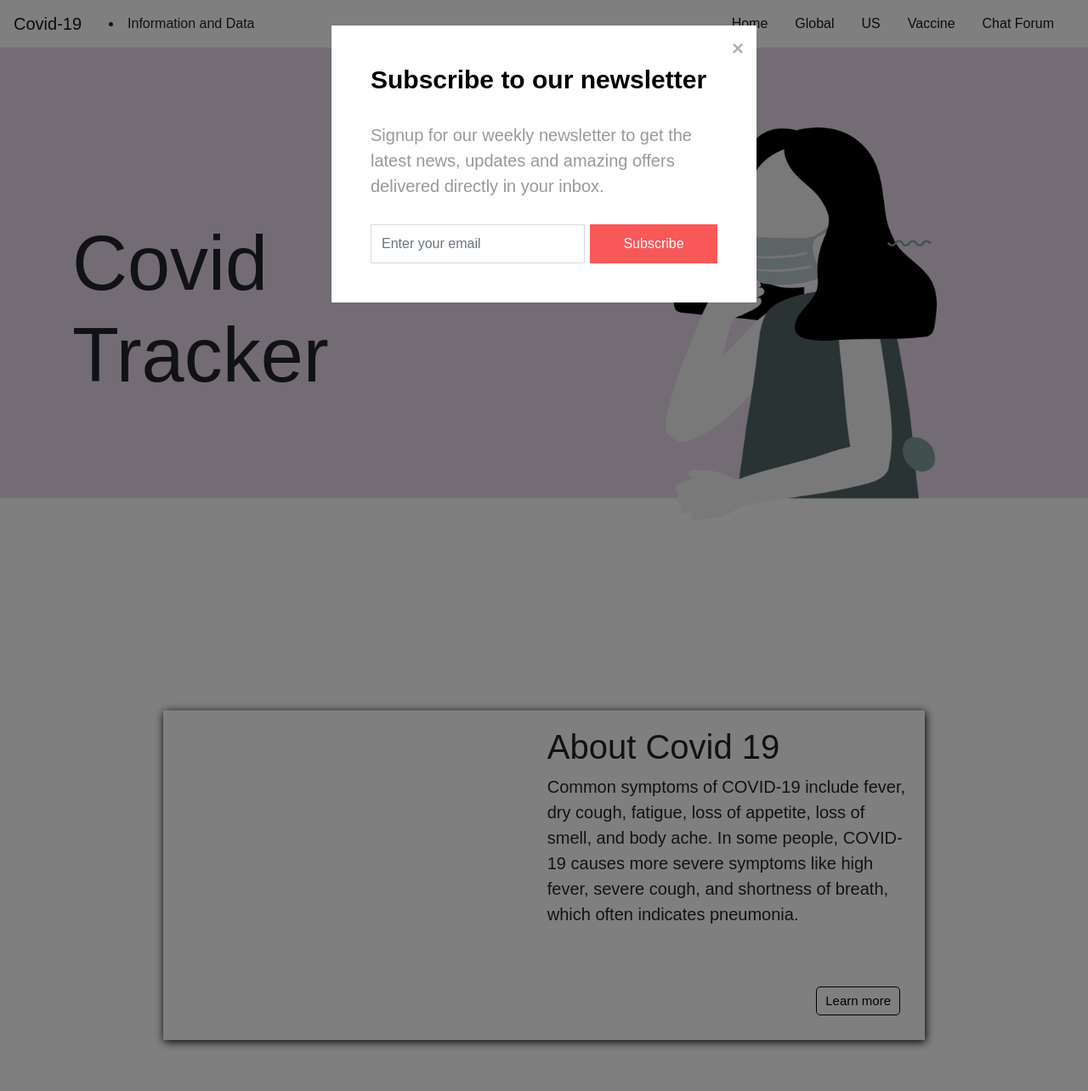
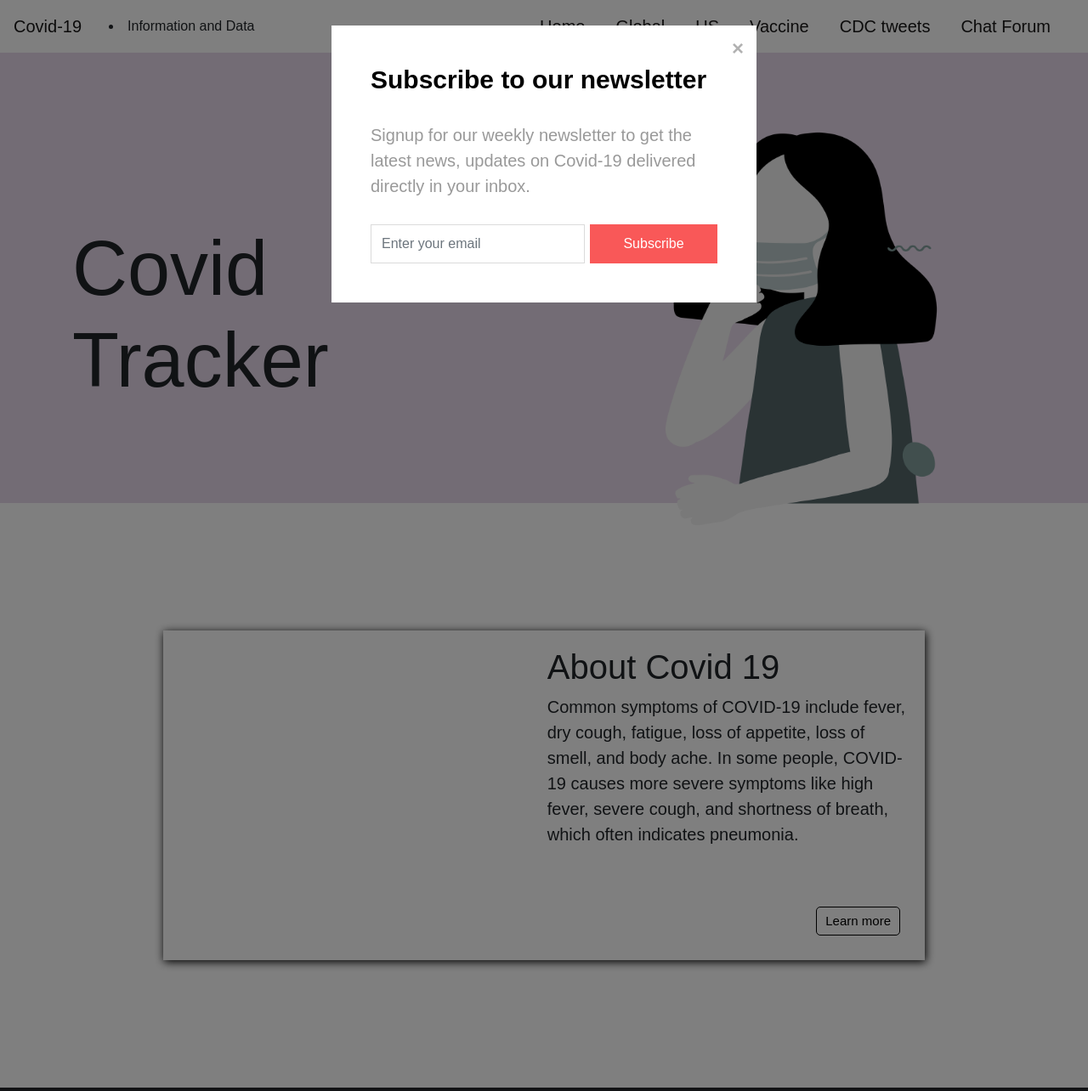
Before and after one commit to tvu2000/covid-tracker, a web app: file index.html in a window 1280 px wide. Shown: the whole page at 85% size. Run offline with its HTML, style and script files only (its server is not run), Linux system fonts and the light colour scheme.

Commit message:
minor changes

```diff
--- a/index.html
+++ b/index.html
@@ -58,7 +58,7 @@
           <div class="modal-body">
             <p>
               Signup for our weekly newsletter to get the latest news, updates
-              and amazing offers delivered directly in your inbox.
+              on Covid-19 delivered directly in your inbox.
             </p>
             <div class="input-group">
               <input
@@ -103,6 +103,9 @@
           </li>
           <li class="nav-item">
             <a class="nav-link" href="#">Vaccine</a>
+          </li>
+          <li class="nav-item">
+            <a class="nav-link" href="#">CDC tweets</a>
           </li>
           <li class="nav-item">
             <a class="nav-link" href="#">Chat Forum</a>
--- a/public/styles.css
+++ b/public/styles.css
@@ -3,6 +3,9 @@
 }
 
 /* pop up */
+body {
+  font-family: 'Varela Round', sans-serif;
+}
 .modal-newsletter {
   color: #999;
   width: 625px;
@@ -47,8 +50,7 @@
 .modal-newsletter .icon-box i {
   font-size: 110px;
 }
-.modal-newsletter .form-control,
-.modal-newsletter .btn {
+.modal-newsletter .form-control, .modal-newsletter .btn {
   min-height: 46px;
   border-radius: 0;
 }
@@ -71,8 +73,7 @@
   margin-left: 6px !important;
       border: none;
   }
-.modal-newsletter .btn:hover,
-.modal-newsletter .btn:focus {
+.modal-newsletter .btn:hover, .modal-newsletter .btn:focus {
   box-shadow: 0 0 8px rgba(249, 88, 88, 0.4);
   background: #f72222;
   outline: none;
@@ -85,7 +86,6 @@
   text-align: center;
 }
 
-
 /* navigation bar */
 body {
   padding: 0;
@@ -94,6 +94,10 @@
 }
 .navbar {
   background:#ffffff;
+}
+
+#main-navigation a{
+  font-size: 20px;
 }
 .nav-link,
 .navbar-brand {
@@ -130,11 +134,10 @@
   font-size: 90px;
 }
 
-
-.container-2{
+/* .container-2{
   height: 500px;
   background-color: antiquewhite;
-}
+} */
 
 /* twitter feed */
 .twitter-feed{
@@ -143,7 +146,6 @@
 
 
 /* home page*/
-
 p
 {
     font-size: 20px;
@@ -163,7 +165,7 @@
     height: 40%;
     border: 5px solid white;
     position:relative;
-    margin: 250px auto;
+    margin: 150px auto;
     box-shadow: 1px 2px 10px black;
 
 }
```
Also changed, not shown: home-page.html (+3 -14 lines). Lines whose indentation alone changed are shown as unchanged.
